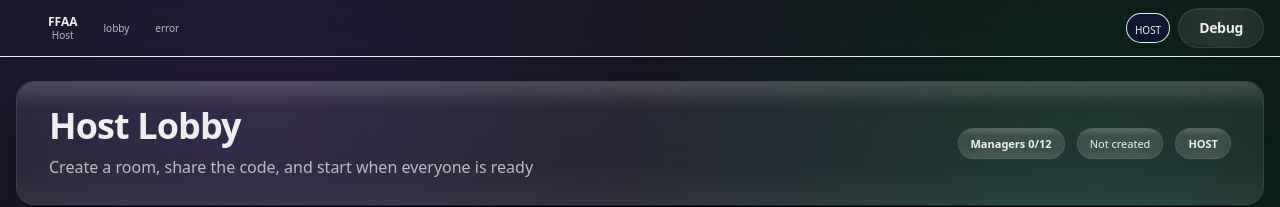
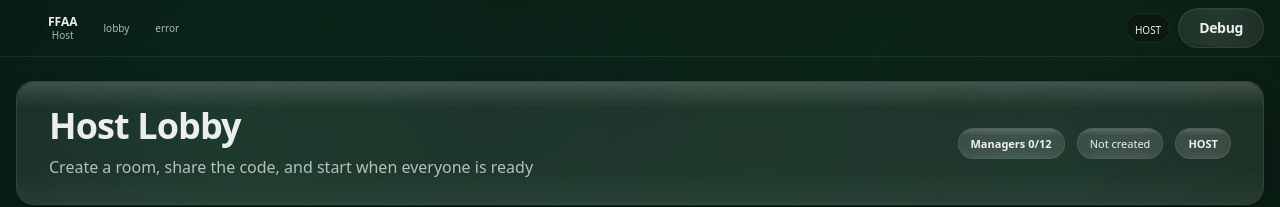
Before and after one commit to JWebber64/ffaa, a React (Vite) app: page /host in a window 1280 px wide. Shown: the top 207 px of the page. Built offline with nearby package versions, Linux system fonts and the light colour scheme; no server answers.

Commit message:
2221110am

```diff
--- a/src/index.css
+++ b/src/index.css
@@ -26,44 +26,32 @@ a:hover {
   color: #535bf2;
 }
 
+/**
+ * IMPORTANT:
+ * Do NOT set page background here.
+ * The app background is owned by `.ffaa-bg` in `src/styles/globals.css`.
+ *
+ * Also remove the Vite starter "center the app" flex behavior.
+ */
 body {
   margin: 0;
-  display: flex;
-  place-items: center;
   min-width: 320px;
   min-height: 100vh;
-  background: var(--bg-0);
-  background-image:
-    radial-gradient(circle at 50% 30%, rgba(20,184,166,0.12) 0%, transparent 40%),
-    radial-gradient(circle at 80% 70%, rgba(16,185,129,0.08) 0%, transparent 35%),
-    radial-gradient(circle at 20% 80%, rgba(7,13,9,0.06) 0%, transparent 30%);
+
+  /* Let `.ffaa-bg` be the actual background */
+  background: transparent;
   color: var(--text-0);
+
+  /* Remove Vite centering */
+  display: block;
 }
 
-h1 {
-  font-size: 3.2em;
-  line-height: 1.1;
+/* Ensure root can stretch full height so `.ffaa-bg` fills properly */
+#root {
+  min-height: 100vh;
 }
 
-/* Global button styles removed to prevent conflicts with Chakra UI */
-button:focus,
-button:focus-visible {
-  outline: 4px auto -webkit-focus-ring-color;
-}
-
-@media (prefers-color-scheme: light) {
-  :root {
-    color: #213547;
-    background-color: var(--bg-0);
-  }
-  a:hover {
-    color: #747bff;
-  }
-  button {
-    background-color: var(--bg-2);
-  }
-}
-
+/* Keep your existing motion/utility classes (unchanged) */
 @keyframes fadeIn {
   from { opacity: 0; transform: translateY(4px); }
   to { opacity: 1; transform: translateY(0); }
@@ -109,9 +97,9 @@ button:focus-visible {
   }
 }
 
-/* Focus states for accessibility */
+/* Focus states for accessibility (fix undefined var) */
 .focus-ring:focus {
-  outline: 2px solid var(--neon-blue);
+  outline: 2px solid var(--a3);
   outline-offset: 2px;
 }
 
@@ -149,7 +137,7 @@ button:focus-visible {
 }
 
 .card-hover:hover {
-  border-color: var(--neon-blue);
+  border-color: var(--a3);
   transform: translateY(-1px);
 }
 
--- a/src/screens_v2/HostLobbyV2.tsx
+++ b/src/screens_v2/HostLobbyV2.tsx
@@ -46,6 +46,9 @@ export default function HostLobbyV2() {
       setRoomCode(draft.code);
       // Clear sessionStorage after using the config
       sessionStorage.removeItem('draftConfigV2');
+    } catch (error) {
+      console.error('Failed to create draft room:', error);
+      console.error('Error details:', JSON.stringify(error, null, 2));
     } finally {
       setCreating(false);
     }
--- a/src/styles/globals.css
+++ b/src/styles/globals.css
@@ -7,7 +7,6 @@
 /* Base canvas */
 html, body, #root {
   height: 100%;
-  background: var(--bg-0);
   color: var(--text-0);
 }
 
@@ -19,11 +18,29 @@ body {
 /* Material-glass ambient background (dark-base) */
 .ffaa-bg {
   position: relative;
-  background: radial-gradient(1200px 800px at 20% 10%, rgba(124,58,237,0.22), transparent 60%),
-              radial-gradient(900px 700px at 85% 20%, rgba(20,184,166,0.18), transparent 55%),
-              radial-gradient(1200px 900px at 55% 85%, rgba(124,58,237,0.14), transparent 60%),
-              linear-gradient(180deg, rgba(255,255,255,0.02), transparent 25%),
-              var(--bg-0);
+  min-height: 100vh;
+  width: 100%;
+
+  /**
+   * You asked for:
+   * - base: #070D09
+   * - emerald glow: rgba(16,185,129,0.08)
+   * - visible green gradient (not "flat")
+   *
+   * So: use real green-black midtones + slightly stronger glows.
+   */
+  background:
+    /* emerald hotspots (more visible) */
+    radial-gradient(1200px 900px at 18% 18%, rgba(16,185,129,0.14), transparent 60%),
+    radial-gradient(1000px 750px at 82% 22%, rgba(16,185,129,0.10), transparent 58%),
+    radial-gradient(1300px 950px at 55% 92%, rgba(16,185,129,0.09), transparent 62%),
+
+    /* the actual "green gradient" layer */
+    linear-gradient(135deg, #070D09 0%, #0B1910 45%, #070D09 100%),
+
+    /* subtle top sheen */
+    linear-gradient(180deg, rgba(255,255,255,0.03), transparent 28%);
+  background-attachment: fixed;
 }
 
 /* Optional subtle grain (keep opacity LOW) */
@@ -79,7 +96,7 @@ body {
   border-radius: 999px;
   backdrop-filter: blur(var(--blur-lg));
   -webkit-backdrop-filter: blur(var(--blur-lg));
-  box-shadow: none; /* pills should be lighter */
+  box-shadow: none;
 }
 
 /* Focus ring for inputs/buttons */
@@ -124,7 +141,6 @@ body {
   pointer-events: none;
 }
 
-/* Tiny highlight for hover */
 .ffaa-hover-bright:hover {
   filter: brightness(1.06);
 }
--- a/src/styles/tokens.css
+++ b/src/styles/tokens.css
@@ -1,8 +1,14 @@
 :root {
   /* --- Dark base --- */
+  /* Requested page background: #070D09 with subtle emerald glow */
   --bg-0: #070D09;        /* page */
-  --bg-1: #0B1020;        /* deep surface */
-  --bg-2: #0F1630;        /* raised surface */
+  /* Surfaces tuned to the same green-black family (removes blue/purple cast) */
+  --bg-1: #08120B;        /* deep surface */
+  --bg-2: #0B1910;        /* raised surface */
+
+  /* Borders */
+  --line-0: rgba(255,255,255,0.08);
+  --line-1: rgba(255,255,255,0.10);   /* hairline border */
 
   --text-0: rgba(255,255,255,0.92);
   --text-1: rgba(255,255,255,0.68);
@@ -39,8 +45,6 @@
   --glass-2: rgba(255,255,255,0.08);  /* panel */
   --glass-3: rgba(255,255,255,0.10);  /* pill */
 
-  --line-1: rgba(255,255,255,0.10);   /* hairline border */
-
   /* Specular highlights (top sheen) */
   --spec-1: rgba(255,255,255,0.18);
   --spec-2: rgba(255,255,255,0.06);
```
Also changed, not shown: 2 other files (tests, documents, lock files or other folders).
